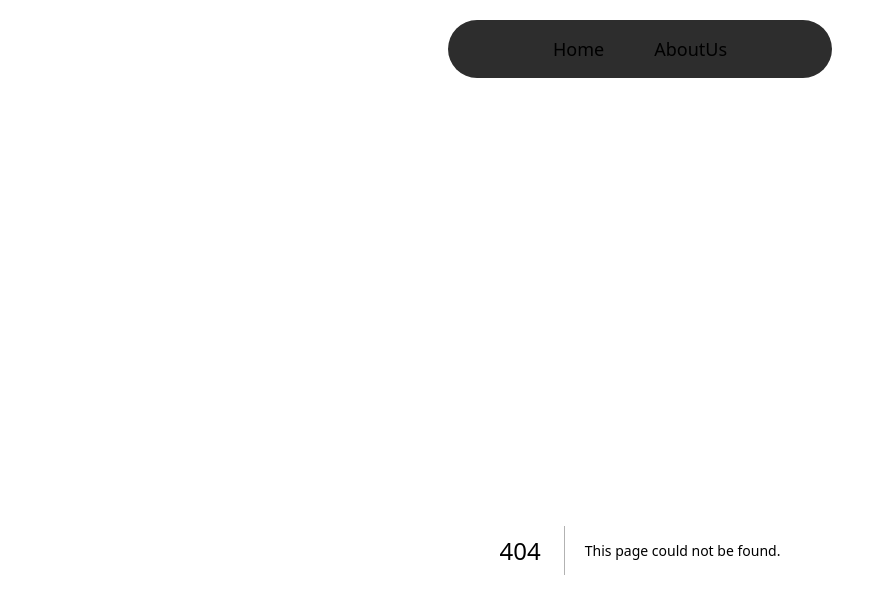
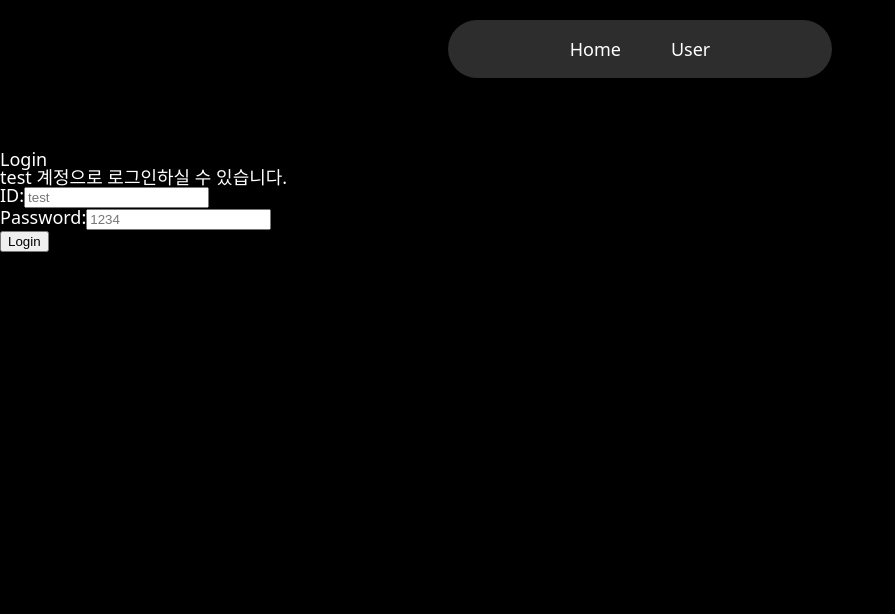
Before and after one commit to ehdrjs4502/nextjs14-learn, a Next.js app: page /login in a window 1280 px wide. Before the commit this address had no page. Shown: the top 614 px of the page, without its empty margins (0-895 px from the left). Built offline with nearby package versions, Linux system fonts and the light colour scheme.

Commit message:
로그인 구현

```diff
--- a/src/app/_components/navigation.tsx
+++ b/src/app/_components/navigation.tsx
@@ -9,7 +9,7 @@ export default function Navigation() {
           <Link href="/">Home</Link>
         </li>
         <li>
-          <Link href="/about-us">AboutUs</Link>
+          <Link href="/user">User</Link>
         </li>
       </ul>
     </nav>
--- a/src/app/about-us/[id]/page.tsx
+++ /dev/null
@@ -1,3 +0,0 @@
-export default function AboutID({ params }: { params: { id: string } }) {
-  return <div>id : {params.id}</div>;
-}
--- /dev/null
+++ b/src/app/login/page.tsx
@@ -0,0 +1,72 @@
+"use client";
+
+import { useRouter } from "next/navigation";
+import { useState } from "react";
+
+export default function Login() {
+  const router = useRouter();
+  const [formData, setFormData] = useState({
+    id: "",
+    password: "",
+  });
+  const [isInvalid, setIsInvalid] = useState(false);
+
+  const handleChange = (e: any) => {
+    const { name, value } = e.target;
+    setFormData((prevData) => ({
+      ...prevData,
+      [name]: value,
+    }));
+  };
+
+  const handleSubmit = async (e: any) => {
+    e.preventDefault();
+    try {
+      const response = await fetch("http://localhost:3001/login", {
+        method: "POST",
+        headers: {
+          "Content-Type": "application/json",
+        },
+        body: JSON.stringify(formData),
+      });
+      const data = await response.json();
+
+      if (response.ok) {
+        localStorage.clear();
+        localStorage.setItem("id", data.id);
+        router.push("/"); // 로그인 성공 시 홈페이지로 이동
+      } else {
+        console.error(data); // 로그인 실패 메시지 출력
+        setIsInvalid(true);
+      }
+    } catch (error) {
+      console.error("Error occurred:", error);
+    }
+  };
+
+  return (
+    <div>
+      <h4>Login</h4>
+      <span>test 계정으로 로그인하실 수 있습니다.</span>
+      <form onSubmit={handleSubmit}>
+        <div>
+          <label htmlFor="id">ID:</label>
+          <input type="text" id="id" name="id" value={formData.id} onChange={handleChange} placeholder="test" />
+        </div>
+        <div>
+          <label htmlFor="password">Password:</label>
+          <input
+            type="password"
+            id="password"
+            name="password"
+            value={formData.password}
+            onChange={handleChange}
+            placeholder="1234"
+          />
+        </div>
+        <button type="submit">Login</button>
+        {isInvalid && <span>유효하지 않은 ID입니다.</span>}
+      </form>
+    </div>
+  );
+}
```
Also changed, not shown: src/app/about-us/page.tsx (deleted, +0 -7 lines), src/app/user/layout.tsx (renamed from src/app/about-us/layout.tsx, +2 -7 lines), src/app/user/page.tsx (added, +25 -0 lines).
